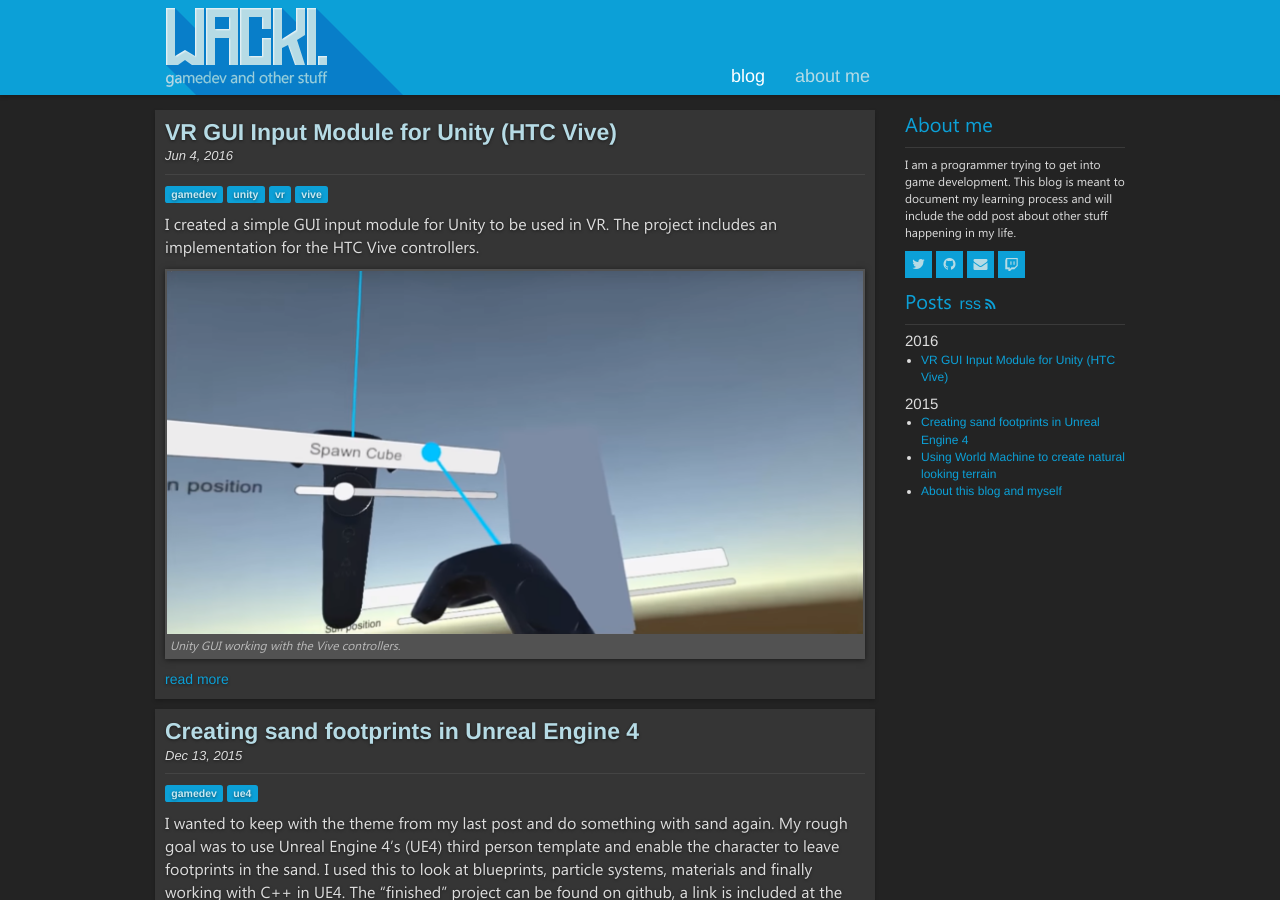
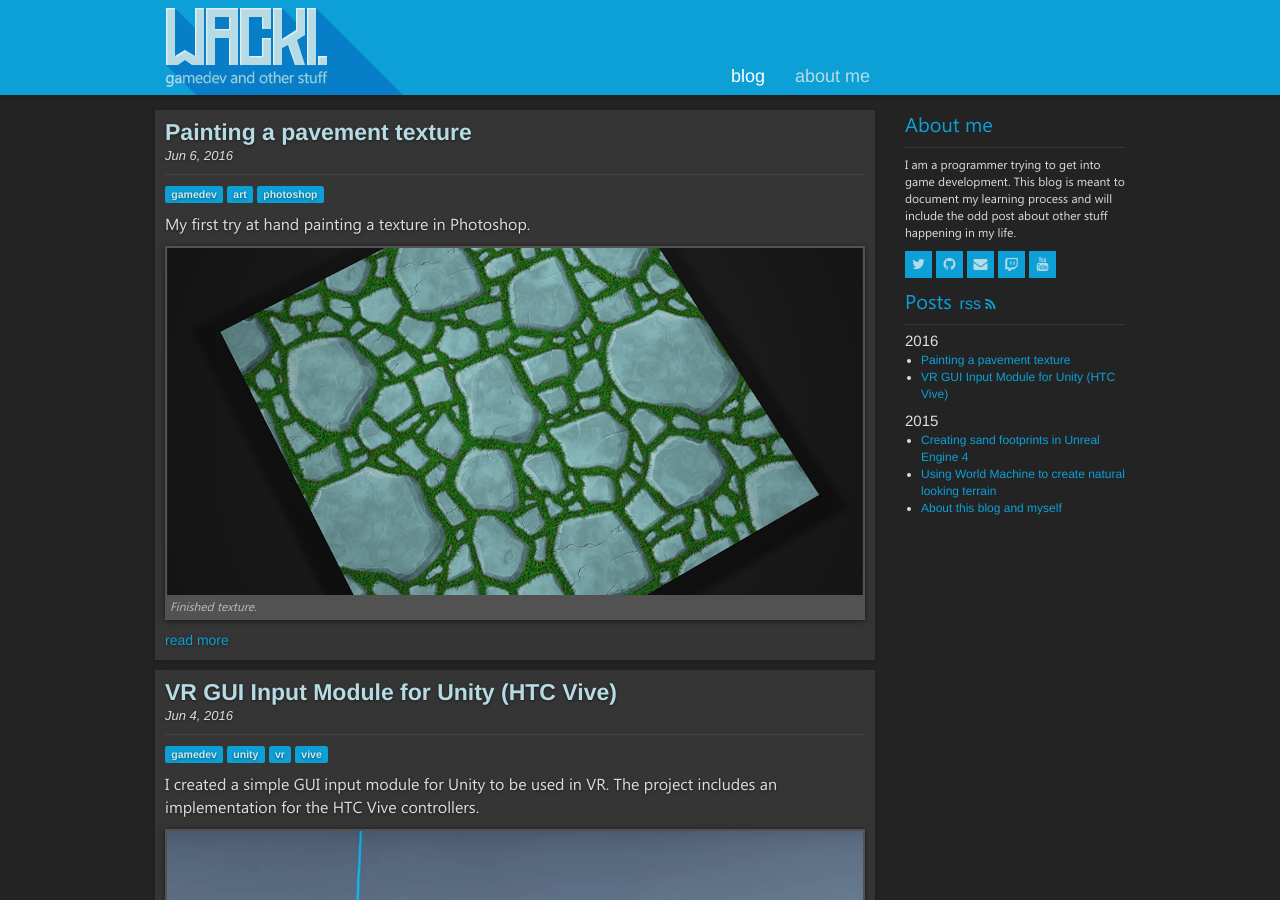
Before and after one commit to wacki/wacki.github.io, a Jekyll site: the page built from index.html, in a window 1280 px wide and 900 px high. Built offline with Jekyll 4.4.1, drawn with Linux system fonts in a browser that asks for light colours; nearby versions of some CDN libraries.

Commit message:
new blog post

```diff
--- a/_config.yml
+++ b/_config.yml
@@ -26,6 +26,7 @@ author:
   twitter: wacki
   github: wacki
   twitch: wackitv
+  youtube: thewackii
   linkedin: #marc-wacker-266136b3
   facebook:
   stackoverflow:
--- a/_includes/about-me.html
+++ b/_includes/about-me.html
@@ -30,6 +30,13 @@
 	</span>
 </a>
 {% endif %}
+{% if site.author.youtube %}
+<a href="http://www.youtube.com/user/{{ site.author.youtube }}" target="_blank">
+	<span class="social-icon">
+		<i class="fa fa-youtube"></i>
+	</span>
+</a>
+{% endif %}
 {% if site.author.linkedin %}
 <a href="https://linkedin.com/in/{{ site.author.linkedin }}" target="_blank">
 	<span class="social-icon">
--- /dev/null
+++ b/_posts/2016-06-06-pavement-texture-painting.md
@@ -0,0 +1,25 @@
+---
+layout: post
+title:  "Painting a pavement texture"
+date:   2016-06-06 17:50:00 +0100
+categories: ['gamedev', 'art', 'photoshop']
+---
+
+My first try at hand painting a texture in Photoshop.
+
+{% include inline-image.html src="2016-06-texturepainting/pavement_render2.jpg" description="Finished texture." %}
+
+
+<!--more-->
+
+I wanted to dive into this topic for a while but couldn't find a good starting point until recently. While browsing youtube for some good photoshop painting introductions I came across a [texturing workshop](https://www.youtube.com/watch?v=c_GWVez_UHM) led by Jamin Shoulet at the Academy of Art University. Through this video I found the channel Metric Meditation and [this video](https://www.youtube.com/watch?v=udMjSV6cFmE) which is using many of the same techniques that Jamin introduced in his workshop. So I thought trying to make something similar would be a good way to get my feet wet.
+
+<p>
+    <div class="inline-image" style="display: block;"><div class="video-container">
+        <iframe src="https://www.youtube.com/embed/zU3FlqjgjEM" frameborder="0"></iframe>
+        </div>
+        <p>Timelapse of the painting process.</p>
+    </div>
+</p>
+
+Just like you (should) prototype before going into production or doing a rough blocking out of your animation before adding detail, I think the same applies for making tileable textures. Although I am happy with the style of my texture I don’t like how it repeats. The big stones are way too prominent and stick out when using it on a large area. This would've been apparent if I just took an earlier version of the texture and slapped it onto a large plane. I could've then tweaked the shapes of the stones until the tiling looked pleasing.
```
Also changed, not shown: assets/posts/images/2016-06-texturepainting/pavement_render.jpg (added), assets/posts/images/2016-06-texturepainting/pavement_render2.jpg (added).
